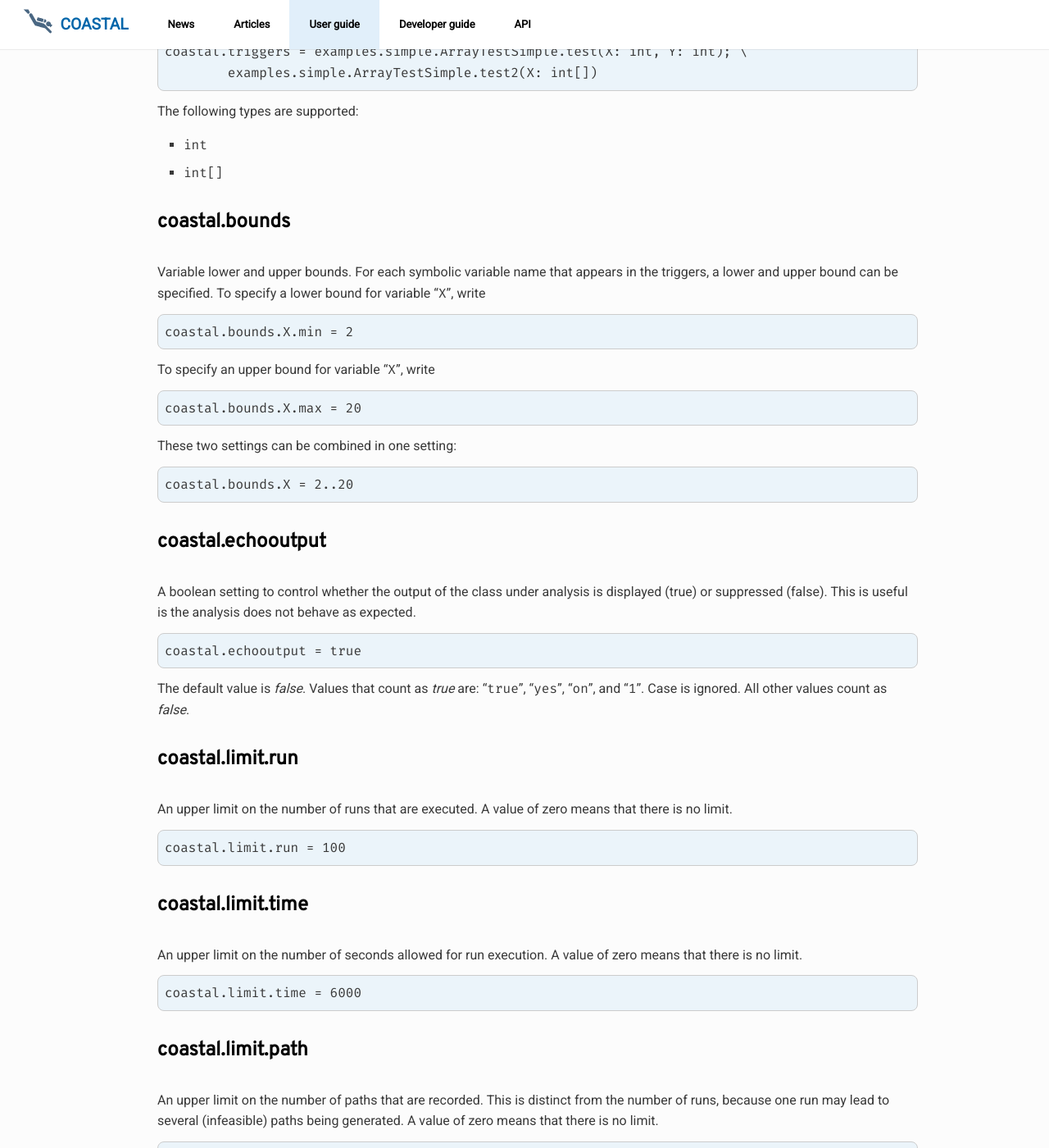
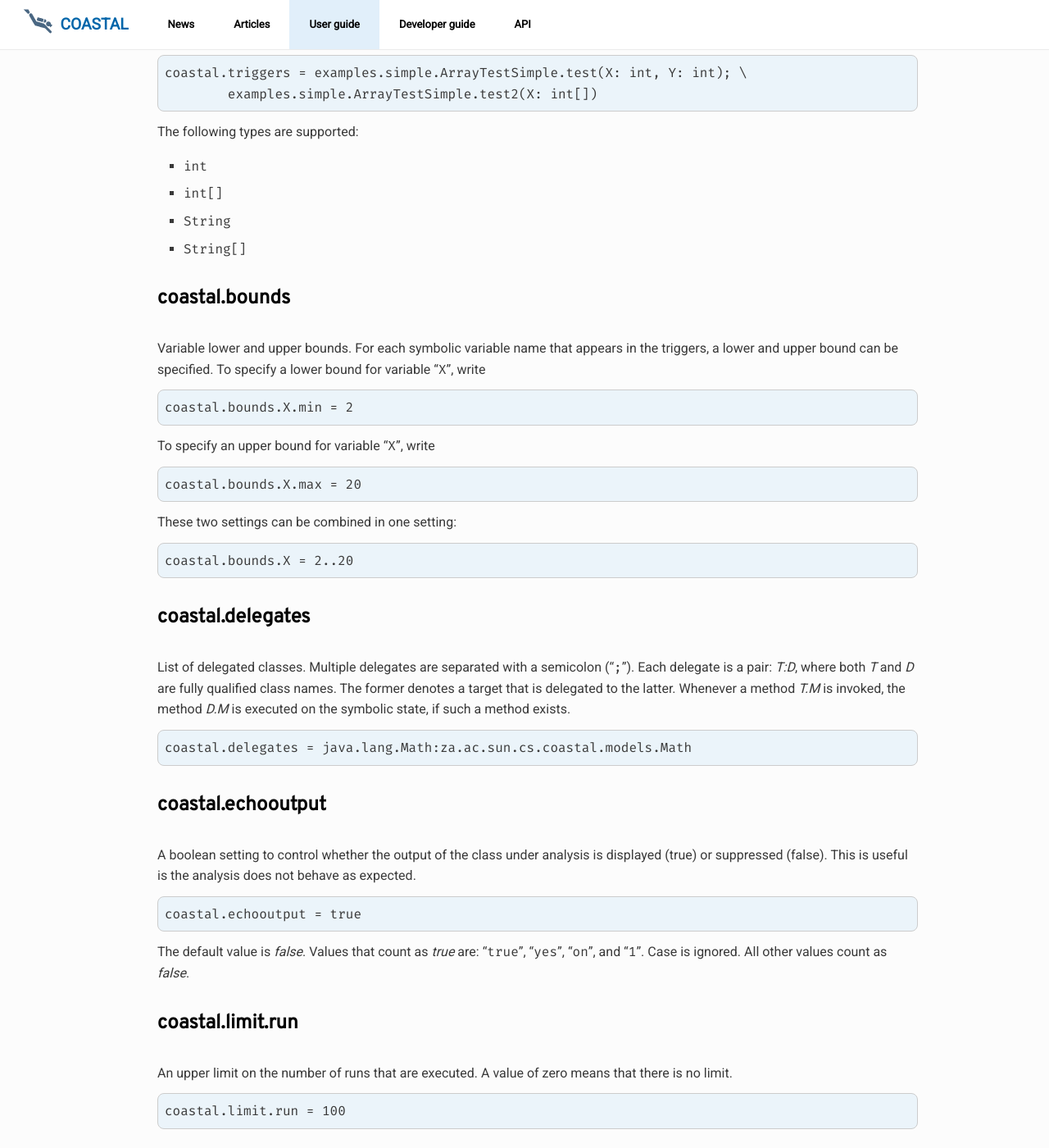
Before and after one commit to DeepseaPlatform/coastal, a Jekyll site: the page built from docs/_pages/userguide/configuration.md, in a window 1280 px wide and 1400 px high, scrolled down 1792 px. Shown: the whole window at 82% size. Built offline with Jekyll 4.4.1, drawn with Linux system fonts in a browser that asks for light colours; some of the changed text lies outside the part shown.

Commit message:
Document delegates configuration setting

```diff
--- a/docs/_pages/userguide/configuration.md
+++ b/docs/_pages/userguide/configuration.md
@@ -16,6 +16,7 @@ Remember to specify how to change logging settings
 | `coastal.strategy` | Strategy for generating new path conditions | - |
 | `coastal.triggers` | Classes to instrument | - |
 | `coastal.bounds` | Bounds on symbolic variables | - |
+| `coastal.delegates` | Delegated classes | - |
 | `coastal.echooutput` | Whether program output is displayed | `false` |
 | `coastal.limit.run` | Limit on number of runs executed | 0 |
 | `coastal.limit.time` | Limit on number of seconds allowed for runs | 0 |
@@ -91,6 +92,8 @@ The following types are supported:
 
 - `int`
 - `int[]`
+- `String`
+- `String[]`
 
 ## coastal.bounds
 
@@ -112,6 +115,20 @@ These two settings can be combined in one setting:
 
 ~~~
 coastal.bounds.X = 2..20
+~~~
+
+## coastal.delegates
+
+List of delegated classes.
+Multiple delegates are separated with a semicolon ("`;`").
+Each delegate is a pair: *T:D*, where both *T* and *D* are fully
+qualified class names.
+The former denotes a target that is delegated to the latter.
+Whenever a method *T.M* is invoked, the method *D.M* is executed on the
+symbolic state, if such a method exists.
+
+~~~
+coastal.delegates = java.lang.Math:za.ac.sun.cs.coastal.models.Math
 ~~~
 
 ## coastal.echooutput
@@ -235,7 +252,8 @@ The default value is _false_.
 ## coastal.dump
 
 This settings will set all of the above `coastal.dump...` settings at once.
-Subsequent (individual) settings will override this value.
+Subsequent (individual) settings will override this value, but this setting
+will *not* override the individual settings.
 
 ~~~
 coastal.dump = true
```
